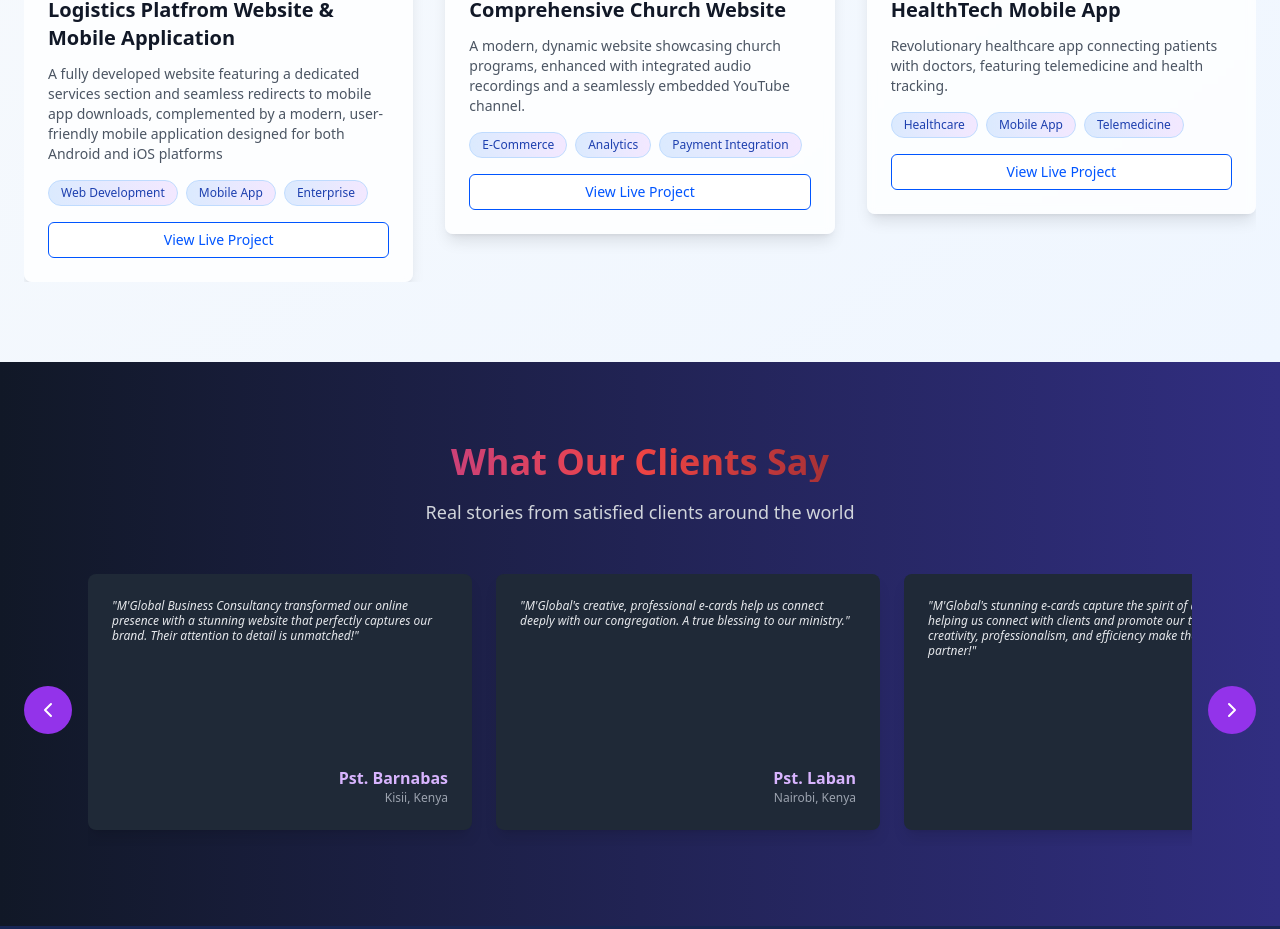
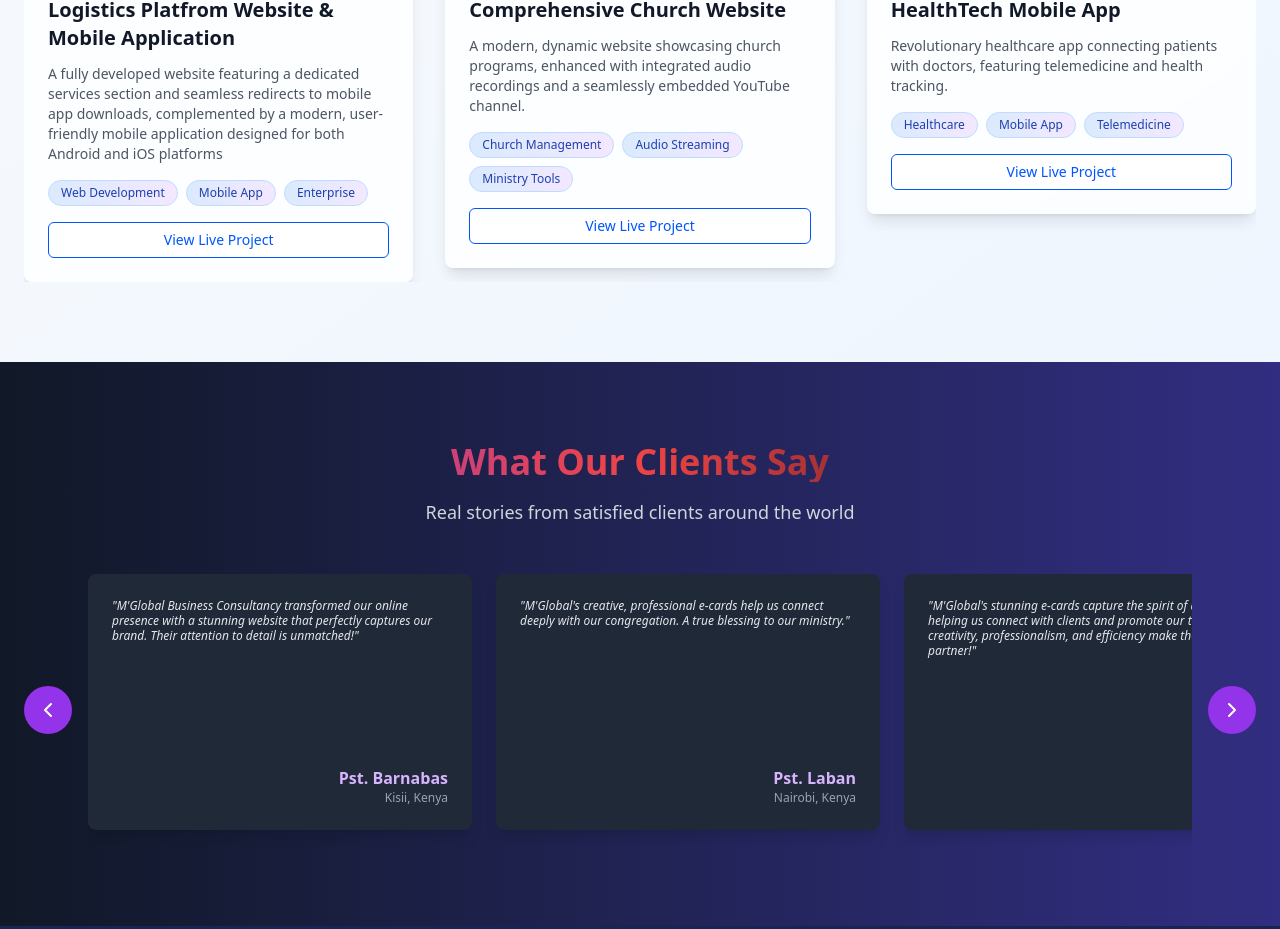
Before and after one commit to Montanah/M-Global-Business-Consultancy, a React (Vite) app: page / in a window 1280 px wide. Shown: the part 1540-2469 px from the top of the page. Built offline with nearby package versions, Linux system fonts and the light colour scheme.

Commit message:
Refactor portfolio project details

```diff
--- a/src/components/PortfolioSection.tsx
+++ b/src/components/PortfolioSection.tsx
@@ -28,7 +28,7 @@ const portfolioItems: PortfolioItem[] = [
     description: "A modern, dynamic website showcasing church programs, enhanced with integrated audio recordings and a seamlessly embedded YouTube channel.",
     image: "/DCIN Screenshot.png",
     liveUrl: "https://www.deliverancechurchinternationalnyansiongo.org",
-    tags: ["E-Commerce", "Analytics", "Payment Integration"]
+    tags: ["Church Management", "Audio Streaming", "Ministry Tools"]
   },
   {
     id: 3,
```
